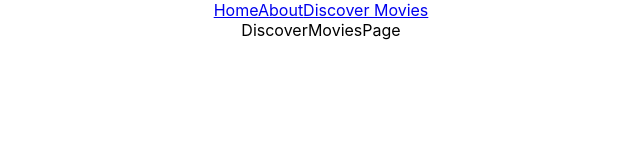
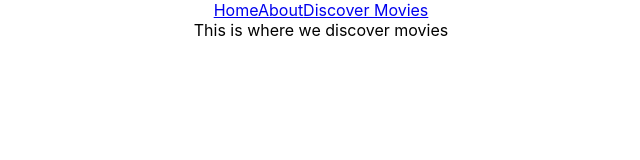
Before and after one commit to Baskoekkoek1/Routing, a React (Create React App) app: page /discover in a window 1280 px wide. Shown: the top 160 px of the page, without its empty margins (319-959 px from the left). Built offline with nearby package versions, Linux system fonts and the light colour scheme.

Commit message:
fixed routing problems

```diff
--- a/src/App.js
+++ b/src/App.js
@@ -5,6 +5,18 @@ import NavBar from "./Components/NavBar/NavBar";
 import DiscoverMoviesPage from "./Pages/DiscoverMoviesPage";
 import AboutPage from "./Pages/AboutPage";
 import Homepage from "./Pages/Homepage";
+
+function Discover() {
+  return <h1>Discover</h1>;
+}
+
+function About() {
+  return <h1>About</h1>;
+}
+
+function Home() {
+  return <h1>Home</h1>;
+}
 
 function App() {
   return (
--- a/src/Components/NavBar/NavBar.js
+++ b/src/Components/NavBar/NavBar.js
@@ -1,12 +1,12 @@
 import React from "react";
-import { NavLink } from "react-router-dom";
+import { Link } from "react-router-dom";
 
 export default function NavBar() {
   return (
     <div>
-      <NavLink to="/">Home</NavLink>
-      <NavLink to="/AboutPage">About</NavLink>
-      <NavLink to="/DiscoverMoviesPage">Discover Movies</NavLink>
+      <Link to="/">Home</Link>
+      <Link to="/about">About</Link>
+      <Link to="/discover">Discover Movies</Link>
     </div>
   );
 }
--- a/src/Pages/DiscoverMoviesPage.js
+++ b/src/Pages/DiscoverMoviesPage.js
@@ -1,5 +1,5 @@
 import React from "react";
 
 export default function DiscoverMoviesPage() {
-  return <div>DiscoverMoviesPage</div>;
+  return <div>This is where we discover movies</div>;
 }
```
